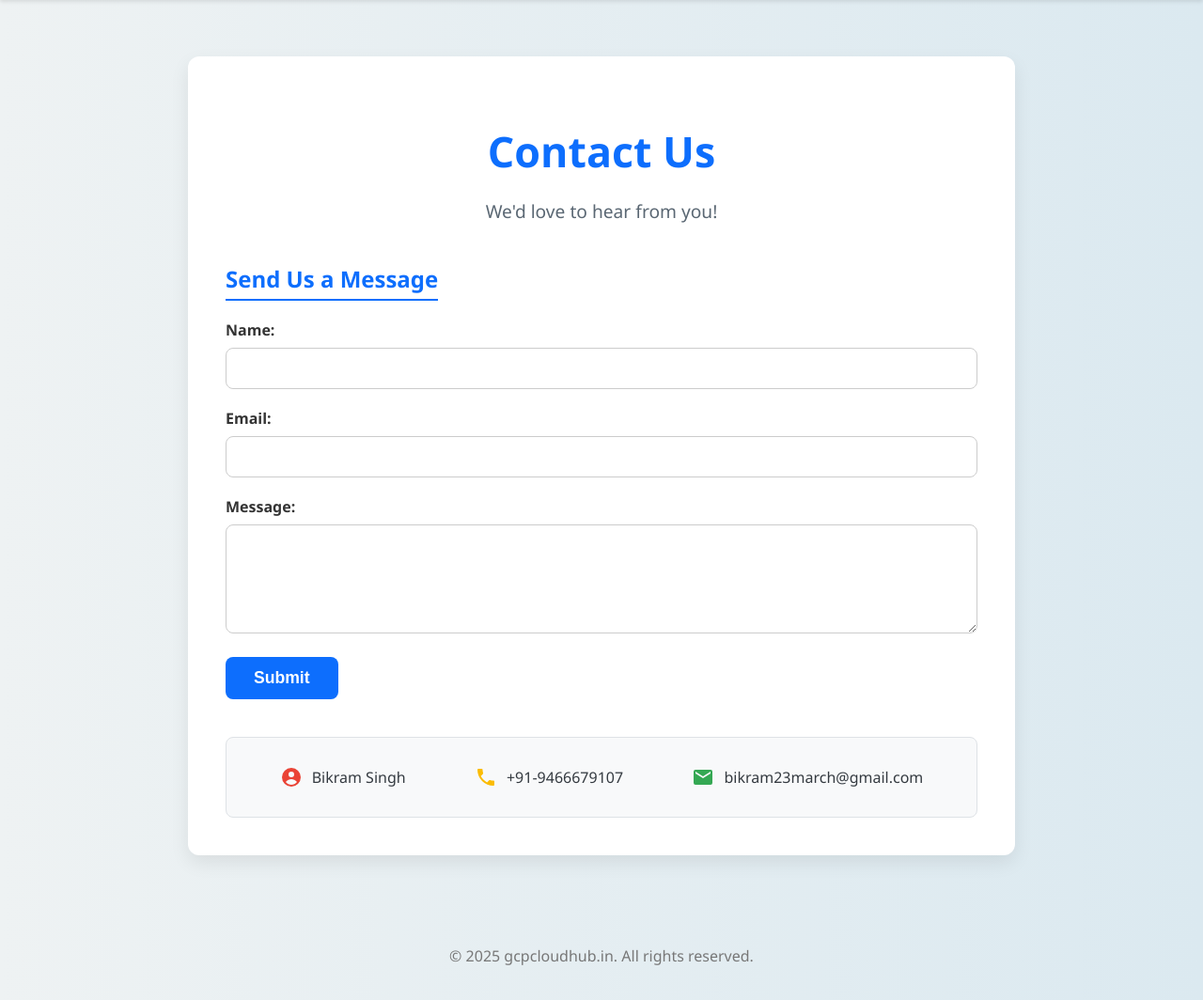
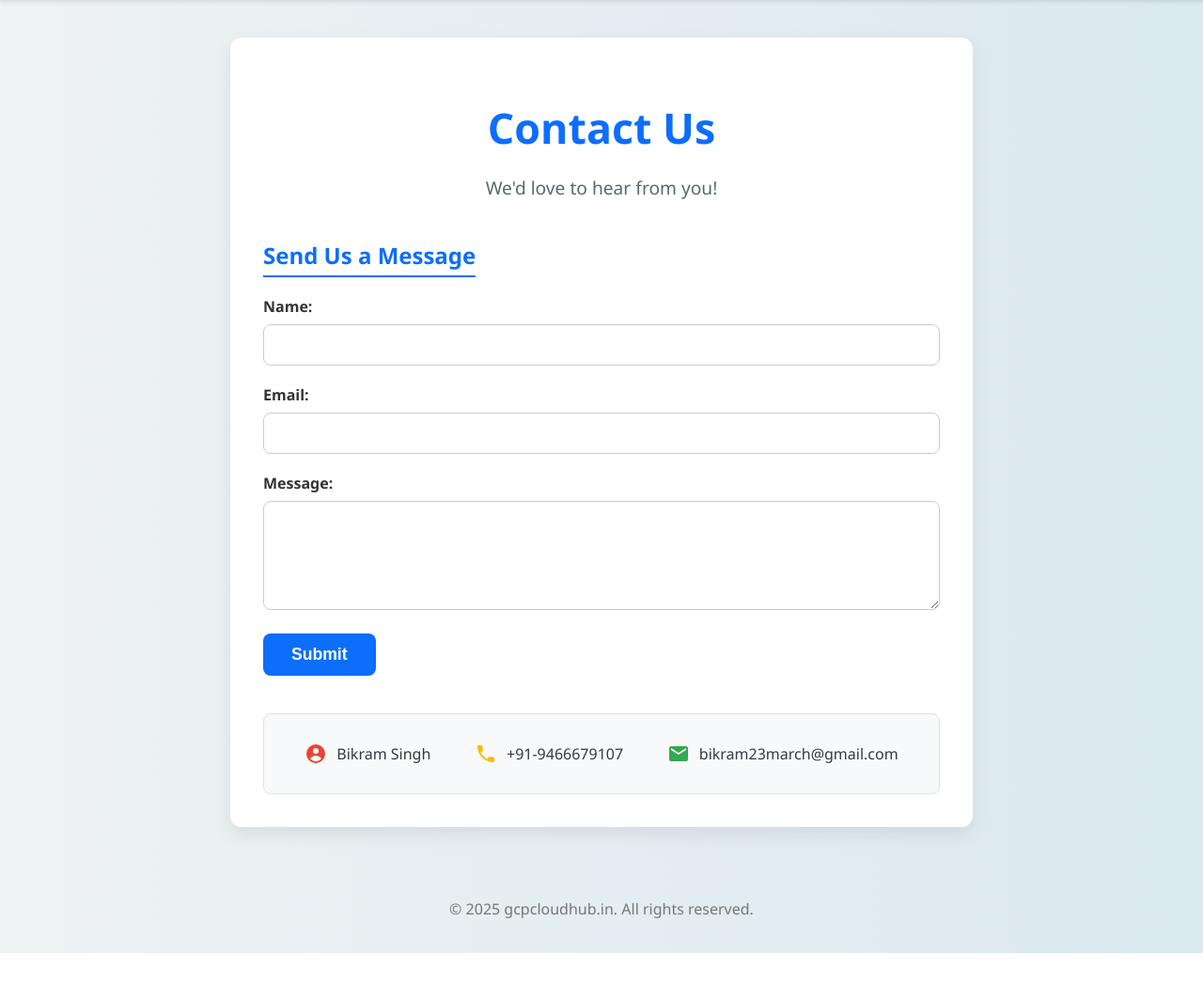
Before and after one commit to bikram-singh/Deploy-Python-Static-WebSite-to-GCS, a Flask app: page /contact in a window 1280 px wide. Shown: the part 70-1134 px from the top of the page at 94% size. After the commit the page ends 1084 px from the top, so only its background shows below. Run offline with Flask 3, Linux system fonts and the light colour scheme.

Commit message:
Update contact.html

```diff
--- a/templates/contact.html
+++ b/templates/contact.html
@@ -31,11 +31,11 @@
         header nav ul li a { text-decoration: none; color: #0d6efd; font-weight: bold; font-size: 1.1em; transition: color 0.3s; }
         header nav ul li a:hover { color: #0a58ca; }
 
-        /* --- Main Content Container --- */
+        /* --- Main Content Container (UPDATED) --- */
         main {
-            max-width: 800px;
-            margin: 60px auto;
-            padding: 40px;
+            max-width: 720px; /* UPDATED: Reduced from 800px to make the box narrower */
+            margin: 40px auto; /* UPDATED: Reduced top/bottom margin for a tighter fit */
+            padding: 35px; /* UPDATED: Reduced padding to shrink the box height */
             background-color: #ffffff;
             border-radius: 12px;
             box-shadow: 0 8px 20px rgba(0, 0, 0, 0.08);
```
